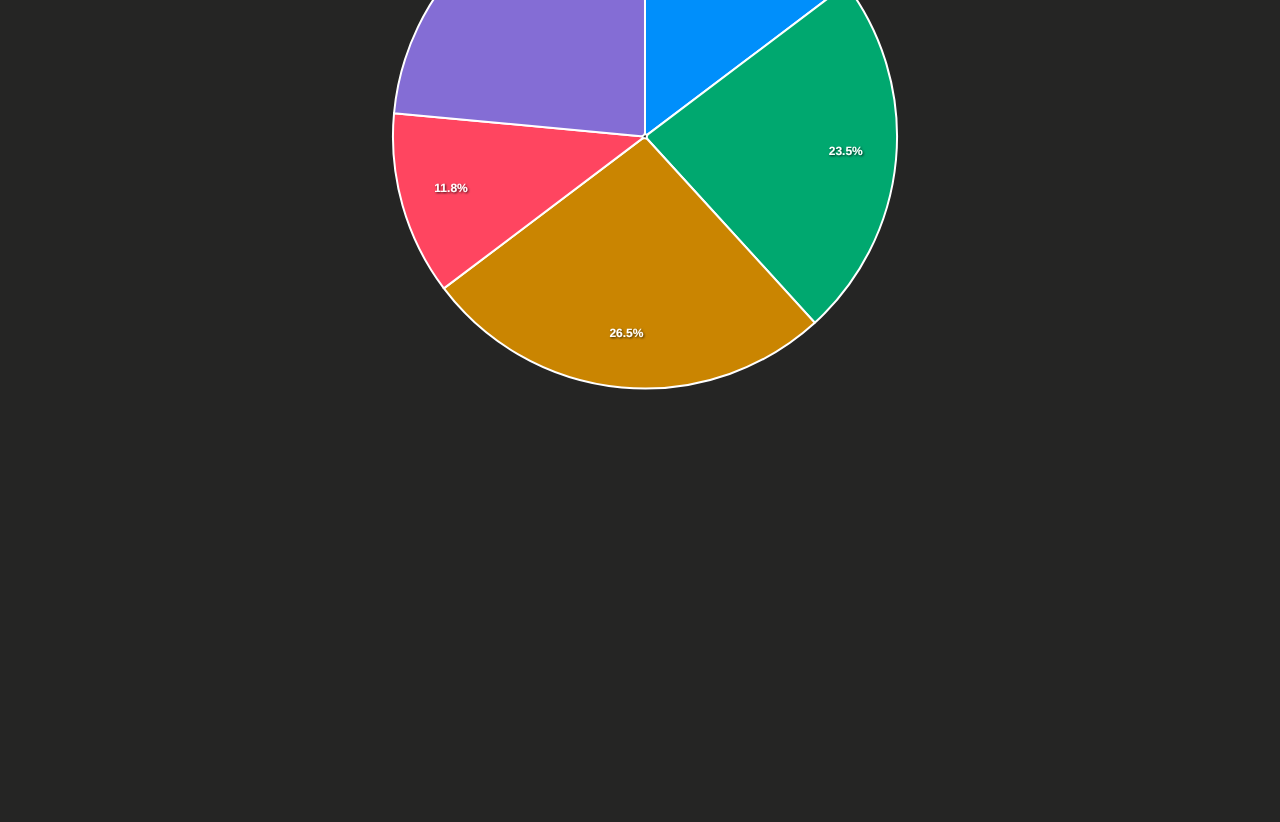
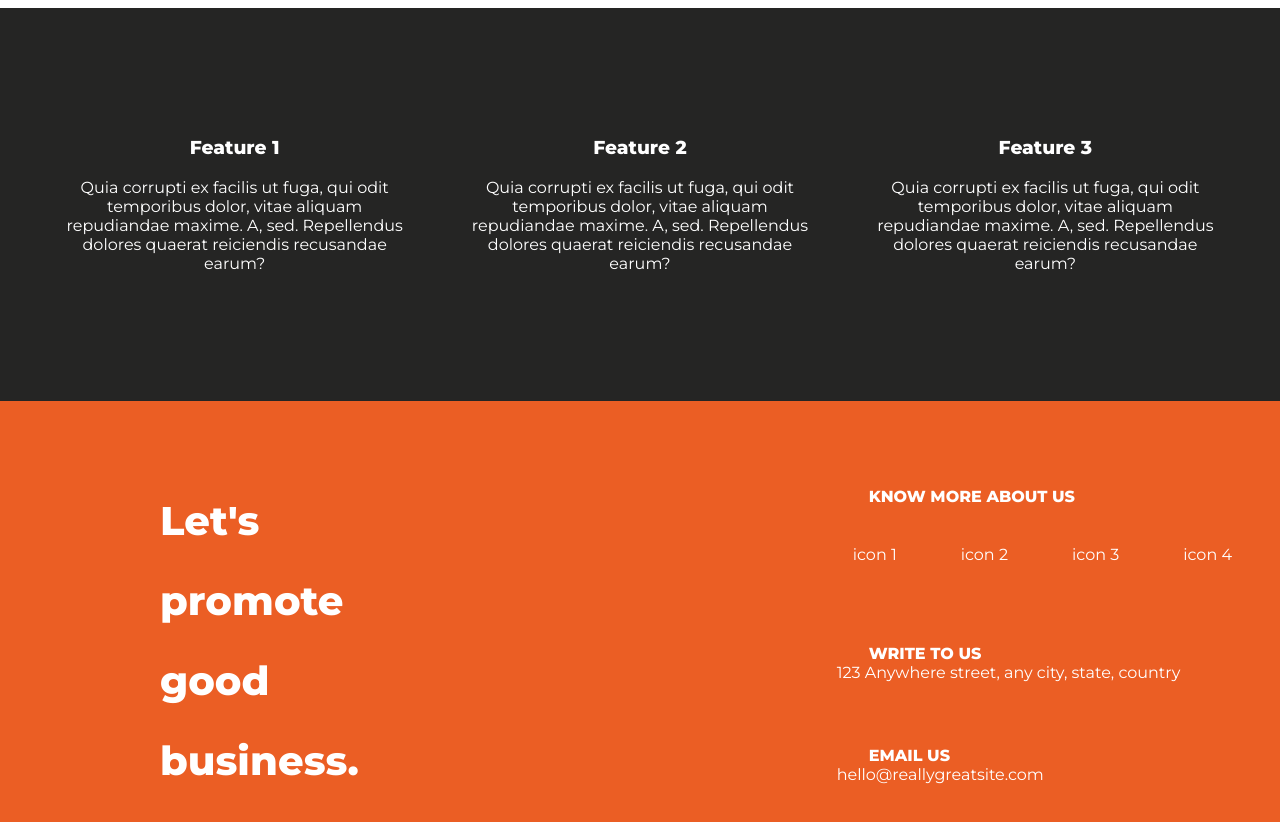
Before and after one commit to tarannum-2002/Business-Budgeting-app, a React (Create React App) app in the folder client/: page /Distribution in a window 1280 px wide. Shown: the part 1720-2542 px from the top of the page. Before the commit the page ends 2125 px from the top, so only its background shows below. Built offline with nearby package versions, Linux system fonts and the light colour scheme.

Commit message:
homepage code with some tweaks

```diff
--- a/client/src/App.js
+++ b/client/src/App.js
@@ -8,6 +8,7 @@ import RegisterBusiness from "./pages/RegisterBusiness";
 import Data from "./pages/Distribution";
 import Home from "./pages/Home.js";
 import Stock from "./images/stock.jpg";
+import Footer from "./pages/Footer";
 
 //  import Dashboard from './pages/Dashboard'
 
@@ -16,7 +17,6 @@ const App = () => {
     <div>
       <BrowserRouter>
         <Navbar />
-        <Home />
         <Routes>
           <Route path="/Login" element={<Login />} />
           <Route path="/Signup" element={<Signup />} />
@@ -24,6 +24,8 @@ const App = () => {
           <Route path="/RegisterBusiness" element={<RegisterBusiness />} />
           <Route path="/Distribution" element={<Data />} />
         </Routes>
+        <Home />
+        <Footer />
         {/* <Route path="/dashboard" exact component={Dashboard} /> */}
       </BrowserRouter>
     </div>
--- /dev/null
+++ b/client/src/pages/Footer.js
@@ -0,0 +1,38 @@
+import React from "react";
+import * as Components from "./Components";
+import { useState } from "react";
+
+function Footer() {
+  return (
+    <footer>
+      <div className="footer-left">
+        <h1>
+          Let's <br />
+          promote <br /> good <br /> business.
+        </h1>
+      </div>
+      <div className="footer-right">
+        <h1>KNOW MORE ABOUT US</h1>
+        <p className="icon">
+          <div>icon 1</div>
+          <div>icon 2</div>
+          <div>icon 3</div>
+          <div>icon 4</div>
+        </p>
+        <p className="address">
+          <b>WRITE TO US</b>
+          <br />
+          123 Anywhere street, any city, state, country
+        </p>
+
+        <p className="email">
+          <b>EMAIL US</b>
+          <br />
+          hello@reallygreatsite.com
+        </p>
+      </div>
+    </footer>
+  );
+}
+
+export default Footer;
--- a/client/src/styles.css
+++ b/client/src/styles.css
@@ -66,13 +66,57 @@ button {
   text-align: center;
 }
 
-/*body {
-  background: #f6f5f7;
+footer {
+  background-color: #eb5e24;
+  width: 100%;
+  color: #fff;
   display: flex;
-  justify-content: center;
-  align-items: center;
-  flex-direction: column;
-  font-family: "Montserrat", sans-serif;
-  height: 100vh;
-  margin: -20px 0 50px;
-}*/
+  justify-content: space-between;
+}
+
+.footer-left h1 {
+  color: fff;
+  background-color: #eb5e24;
+  padding: 2em 4em;
+  line-height: 2em;
+  font-size: 2.5em;
+}
+
+.footer-left,
+.footer-right {
+  color: fff;
+  background-color: #eb5e24;
+}
+
+.footer-right h1 {
+  color: fff;
+  font-size: 1em;
+  background-color: #eb5e24;
+  padding: 5em 4em 0;
+  line-height: 2em;
+}
+
+.footer-right .icon {
+  display: flex;
+  margin: 0 1em 1em;
+}
+
+.address,
+.email {
+  color: fff;
+  background-color: #eb5e24;
+  padding: 2em;
+}
+
+.address b,
+.email b {
+  color: fff;
+  background-color: #eb5e24;
+  padding: 2em;
+}
+
+.footer-right .icon div {
+  color: fff;
+  background-color: #eb5e24;
+  padding: 2em;
+}
```
